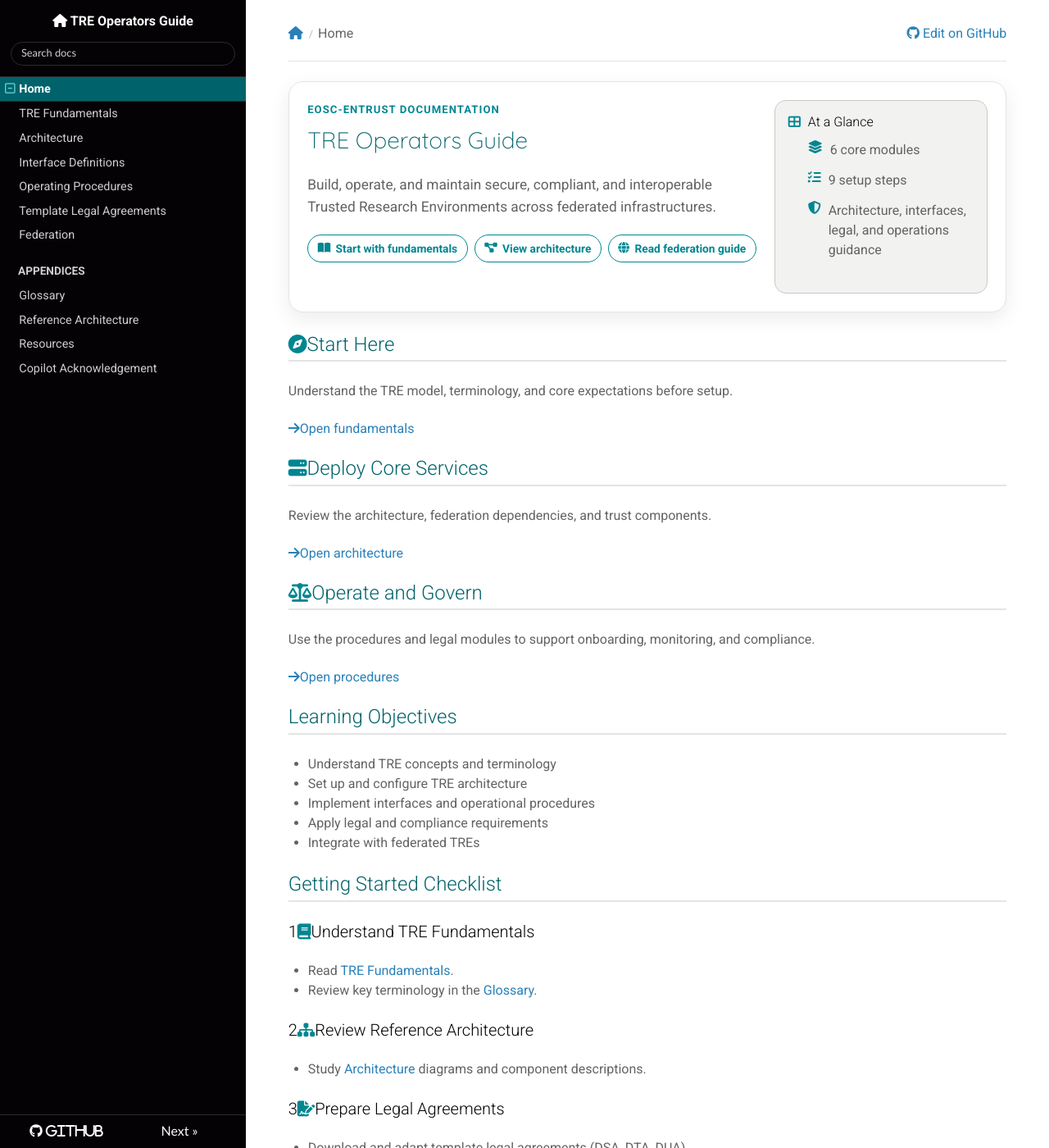
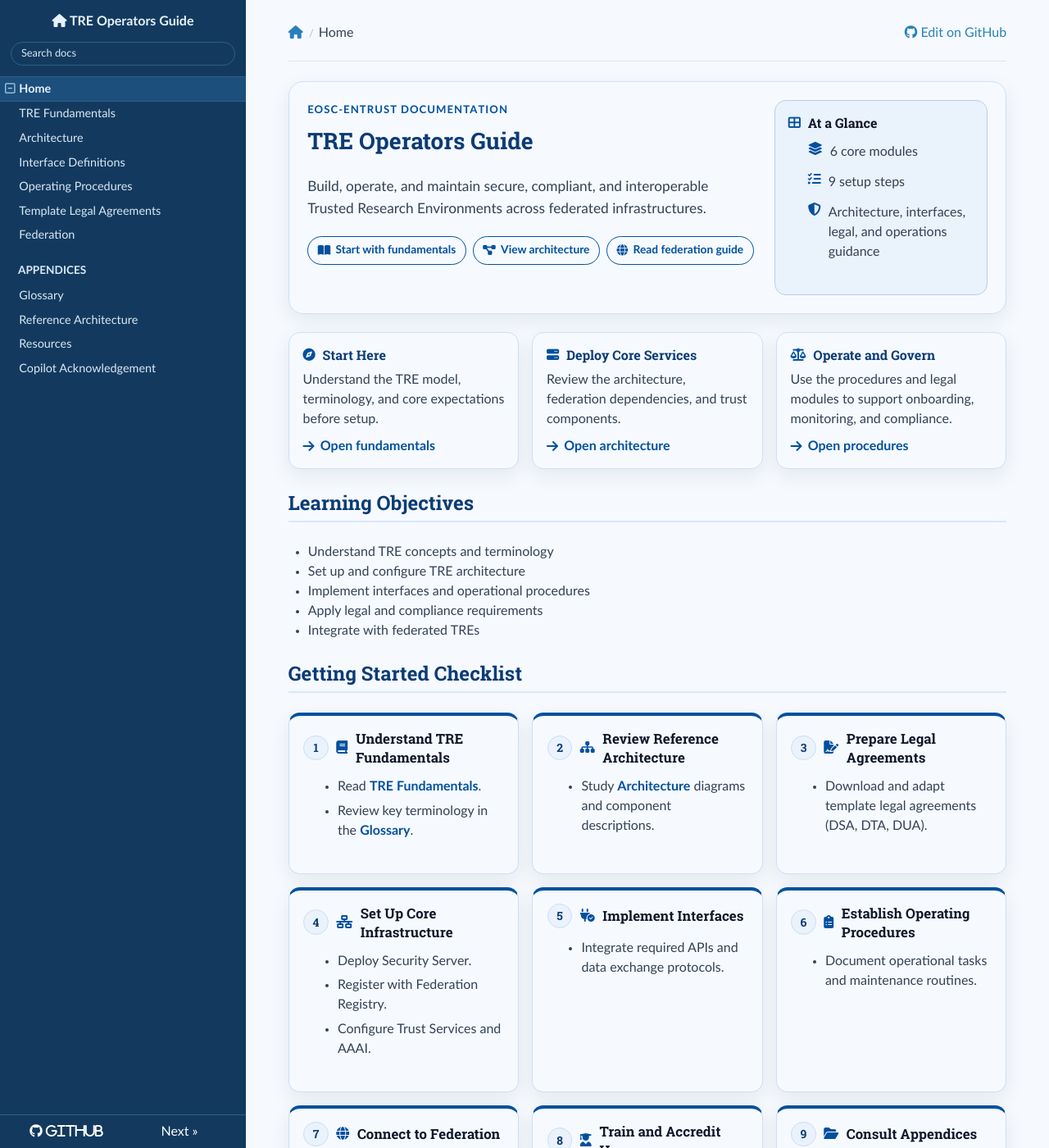
Before and after one commit to unioslo/tre-operators-docs, an MkDocs documentation site: the page built from docs/index.md, in a window 1280 px wide and 1400 px high. Shown: the whole window at 82% size. Built offline with MkDocs 1.6.1, drawn with Linux system fonts in a browser that asks for light colours; nearby versions of some CDN libraries.

Commit message:
Refactor color variables and styles

```diff
--- a/docs/stylesheets/home.css
+++ b/docs/stylesheets/home.css
@@ -1,54 +1,28 @@
 @import url("https://cdnjs.cloudflare.com/ajax/libs/font-awesome/6.5.2/css/all.min.css");
-@import url("https://fonts.googleapis.com/css2?family=Quicksand:wght@300;400;500;700&family=Roboto:wght@300;400;500;700&display=swap");
 
-/* EOSC Corporate Design Manual v.1 / 2022-09: Lively Green, Mild Pink, Warm Black, Light Grey */
 :root {
-  --tre-ink: #040204;
-  --tre-soft-ink: #646363;
-  --tre-paper: #ffffff;
-  --tre-surface: #f2f2f1;
-  --tre-line: #e4e4e3;
-  --tre-line-strong: #c9c9c8;
-  --tre-primary: #008691;
-  --tre-primary-strong: #00636b;
-  --tre-accent: #ff5b7f;
-  --tre-nav-base: #040204;
-  --tre-nav-border: #2b2b2c;
-  --tre-nav-text: #cfcfcf;
-  --tre-nav-text-strong: #ffffff;
-  --tre-nav-text-hover: #5fd0da;
-  --tre-nav-hover: #171718;
-  --tre-nav-current: #00636b;
-  --tre-nav-submenu: #121212;
-  --tre-nav-submenu-deep: #1c1c1d;
-  --tre-nav-sub-hover: #00747f;
-  --tre-nav-sub-hover-deep: #008691;
-  --tre-shadow: 0 8px 24px rgba(4, 2, 4, 0.08);
-  --tre-shadow-hover: 0 16px 30px rgba(4, 2, 4, 0.12);
-  --tre-font-headline: "Quicksand", sans-serif;
-  --tre-font-body: "Roboto", sans-serif;
-}
-
-body,
-.wy-nav-content,
-.wy-menu-vertical a,
-p,
-li {
-  font-family: var(--tre-font-body);
-}
-
-h1 {
-  font-family: var(--tre-font-headline);
-  font-weight: 300;
-}
-
-h2,
-h3,
-h4,
-h5,
-h6 {
-  font-family: var(--tre-font-body);
-  font-weight: 300;
+  --tre-ink: #0f172a;
+  --tre-soft-ink: #334155;
+  --tre-paper: #f6faff;
+  --tre-surface: #eaf2fb;
+  --tre-line: #cfdff2;
+  --tre-line-strong: #b8cfea;
+  --tre-rtd-blue: #133a5e;
+  --tre-primary: #00509e;
+  --tre-primary-strong: #0b3b75;
+  --tre-nav-base: #133a5e;
+  --tre-nav-border: #2f5f88;
+  --tre-nav-text: #d9e8f6;
+  --tre-nav-text-strong: #e6f1fb;
+  --tre-nav-text-hover: #9ec6ea;
+  --tre-nav-hover: #1a476f;
+  --tre-nav-current: #1d4f7c;
+  --tre-nav-submenu: #163f66;
+  --tre-nav-submenu-deep: #1a496f;
+  --tre-nav-sub-hover: #215887;
+  --tre-nav-sub-hover-deep: #286396;
+  --tre-shadow: 0 8px 24px rgba(15, 23, 42, 0.08);
+  --tre-shadow-hover: 0 16px 30px rgba(15, 23, 42, 0.12);
 }
 
 .wy-nav-content {
@@ -58,7 +32,7 @@ h6 {
 }
 
 .wy-nav-content-wrap {
-  background: var(--tre-surface);
+  background: #e2ecf8;
 }
 
 .tre-hero {
@@ -172,6 +146,48 @@ h6 {
   color: var(--tre-primary);
 }
 
+.tre-summary-grid {
+  display: grid;
+  gap: 1rem;
+  grid-template-columns: repeat(auto-fit, minmax(220px, 1fr));
+  margin: 0 0 1.5rem;
+}
+
+.tre-summary-card {
+  background: var(--tre-paper);
+  border: 1px solid var(--tre-line);
+  border-radius: 14px;
+  box-shadow: var(--tre-shadow);
+  padding: 1rem 1.05rem;
+}
+
+.tre-summary-card h2 {
+  align-items: center;
+  border-bottom: 0;
+  display: flex;
+  font-size: 1rem;
+  gap: 0.55rem;
+  margin: 0 0 0.45rem;
+  padding-bottom: 0;
+}
+
+.tre-summary-card p {
+  margin: 0 0 0.75rem;
+}
+
+.tre-summary-card a {
+  align-items: center;
+  color: var(--tre-primary);
+  display: inline-flex;
+  gap: 0.45rem;
+  font-weight: 700;
+  text-decoration: none;
+}
+
+.tre-summary-card a:hover {
+  color: var(--tre-primary-strong);
+}
+
 h1 {
   color: var(--tre-primary-strong);
   margin-bottom: 0.75rem;
@@ -179,7 +195,7 @@ h1 {
 }
 
 h2 {
-  border-bottom: 2px solid var(--tre-line);
+  border-bottom: 2px solid #d9e7ff;
   color: var(--tre-primary-strong);
   margin-top: 1.55rem;
   margin-bottom: 1rem;
@@ -192,7 +208,7 @@ h3 {
 
 img[alt="Getting Started Flowchart"] {
   background: var(--tre-paper);
-  border: 1px solid var(--tre-line);
+  border: 1px solid #dce8fb;
   border-radius: 12px;
   box-shadow: var(--tre-shadow);
   display: block;
@@ -200,112 +216,87 @@ img[alt="Getting Started Flowchart"] {
   max-width: 100%;
 }
 
+.tre-card-grid {
+  display: grid;
+  gap: 1rem;
+  margin: 1rem 0 1.4rem;
+}
+
+.tre-card-grid-steps {
+  grid-template-columns: repeat(auto-fit, minmax(250px, 1fr));
+}
+
+.tre-card-grid-modules {
+  grid-template-columns: repeat(auto-fit, minmax(280px, 1fr));
+}
+
+.tre-card {
+  background: var(--tre-paper);
+  border: 1px solid var(--tre-line);
+  border-radius: 14px;
+  box-shadow: var(--tre-shadow);
+  padding: 1rem 1.1rem;
+  transition: transform 160ms ease, box-shadow 160ms ease, border-color 160ms ease;
+}
+
+.tre-card:hover {
+  border-color: var(--tre-line-strong);
+  box-shadow: var(--tre-shadow-hover);
+  transform: translateY(-3px);
+}
+
+.tre-step-card {
+  border-top: 4px solid var(--tre-primary);
+}
+
+.tre-module-card {
+  border-top: 4px solid #5f85b3;
+}
+
+.tre-card h3 {
+  align-items: center;
+  display: flex;
+  font-size: 1.05rem;
+  gap: 0.6rem;
+  margin: 0 0 0.75rem;
+}
+
+.tre-card-number {
+  align-items: center;
+  background: #eaf2fb;
+  border: 1px solid #cdddF3;
+  border-radius: 999px;
+  color: var(--tre-primary-strong);
+  display: inline-flex;
+  font-size: 0.88rem;
+  font-weight: 700;
+  height: 1.9rem;
+  justify-content: center;
+  min-width: 1.9rem;
+}
+
+.tre-card ul {
+  margin: 0;
+  padding-left: 1.1rem;
+}
+
 p,
 li {
   color: var(--tre-soft-ink);
 }
 
-.tre-link-groups {
-  display: grid;
-  gap: 1rem;
-  grid-template-columns: repeat(auto-fit, minmax(300px, 1fr));
-  margin: 1rem 0 1.5rem;
+.tre-card li {
+  margin-bottom: 0.35rem;
 }
 
-.tre-link-group {
-  background: var(--tre-paper);
-  border: 1px solid var(--tre-line);
-  border-radius: 14px;
-  box-shadow: var(--tre-shadow);
-  padding: 1.1rem 1.15rem 0.6rem;
+.tre-card a {
+  color: var(--tre-primary);
+  font-weight: 600;
+  text-decoration-thickness: 1px;
 }
 
-.tre-link-group h3 {
-  align-items: center;
-  display: flex;
-  font-size: 1.02rem;
-  gap: 0.6rem;
-  margin: 0 0 0.7rem;
-}
-
-.tre-link-list {
-  display: flex;
-  flex-direction: column;
-  gap: 0.4rem;
-}
-
-.tre-link-row {
-  align-items: center;
-  background: transparent;
-  border: 1px solid transparent;
-  border-radius: 10px;
-  color: inherit;
-  display: flex;
-  gap: 0.7rem;
-  padding: 0.55rem 0.6rem;
-  text-decoration: none;
-  transition: background-color 140ms ease, border-color 140ms ease, transform 140ms ease;
-}
-
-a.tre-link-row:hover {
-  background: var(--tre-surface);
-  border-color: var(--tre-line-strong);
-  transform: translateX(2px);
-}
-
-.tre-link-row-icon {
-  color: var(--tre-primary);
-  flex: 0 0 auto;
-  font-size: 1rem;
-  text-align: center;
-  width: 1.2rem;
-}
-
-.tre-link-row-body {
-  display: flex;
-  flex: 1 1 auto;
-  flex-direction: column;
-  gap: 0.1rem;
-  min-width: 0;
-}
-
-.tre-link-row-title {
-  color: var(--tre-ink);
-  font-size: 0.94rem;
-  font-weight: 600;
-}
-
-.tre-link-row-desc {
-  color: var(--tre-soft-ink);
-  font-size: 0.82rem;
-}
-
-.tre-link-row-chevron {
-  color: var(--tre-line-strong);
-  flex: 0 0 auto;
-  font-size: 0.8rem;
-  transition: transform 140ms ease, color 140ms ease;
-}
-
-a.tre-link-row:hover .tre-link-row-chevron {
-  color: var(--tre-primary);
-  transform: translateX(3px);
-}
-
-.tre-link-row-soon {
-  opacity: 0.72;
-}
-
-.tre-badge-soon {
-  background: var(--tre-surface);
-  border: 1px solid var(--tre-accent);
-  border-radius: 999px;
-  color: var(--tre-accent);
-  flex: 0 0 auto;
-  font-size: 0.72rem;
-  font-weight: 600;
-  padding: 0.2rem 0.55rem;
-  white-space: nowrap;
+.tre-card a:hover {
+  color: var(--tre-primary-strong);
 }
 
 .tre-icon-heading {
@@ -338,12 +329,13 @@ a.tre-link-row:hover .tre-link-row-chevron {
     justify-content: center;
   }
 
-  .tre-link-groups {
-    gap: 0.75rem;
+  .tre-card-grid {
+    gap: 0.85rem;
   }
 
-  .tre-link-group {
-    padding: 0.95rem 1rem 0.5rem;
+  .tre-card {
+    border-radius: 12px;
+    padding: 0.9rem;
   }
 }
 
@@ -578,7 +570,7 @@ a.tre-link-row:hover .tre-link-row-chevron {
 }
 
 .rst-versions a:hover {
-  color: var(--tre-nav-text-hover);
+  color: #9ec6ea;
 }
 
 /* Global menu normalization: remove gray from all levels and states. */
```
